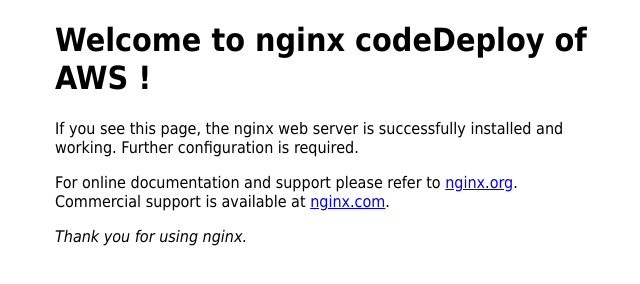
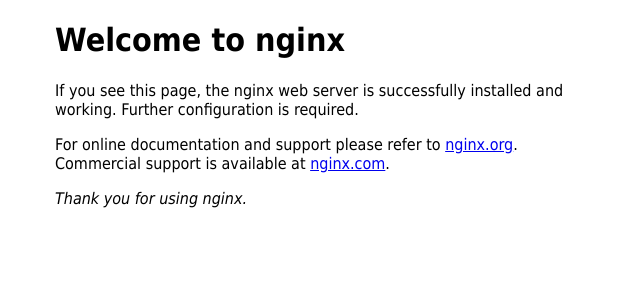
Before and after one commit to nag432/nahubha, a plain HTML site: page index.nginx-debian.html in a window 1280 px wide. Shown: the whole page, without its empty margins (305-945 px from the left). Drawn offline with Linux system fonts and the light colour scheme.

Commit message:
Update index.nginx-debian.html

```diff
--- a/index.nginx-debian.html
+++ b/index.nginx-debian.html
@@ -1,7 +1,7 @@
 <!DOCTYPE html>
 <html>
 <head>
-<title>Welcome to nginx codeDeploy of AWS! </title>
+<title>Welcome to nginx </title>
 <style>
     body {
         width: 35em;
@@ -11,7 +11,7 @@
 </style>
 </head>
 <body>
-<h1>Welcome to nginx codeDeploy of AWS !</h1>
+<h1>Welcome to nginx</h1>
 <p>If you see this page, the nginx web server is successfully installed and
 working. Further configuration is required.</p>
 
```
